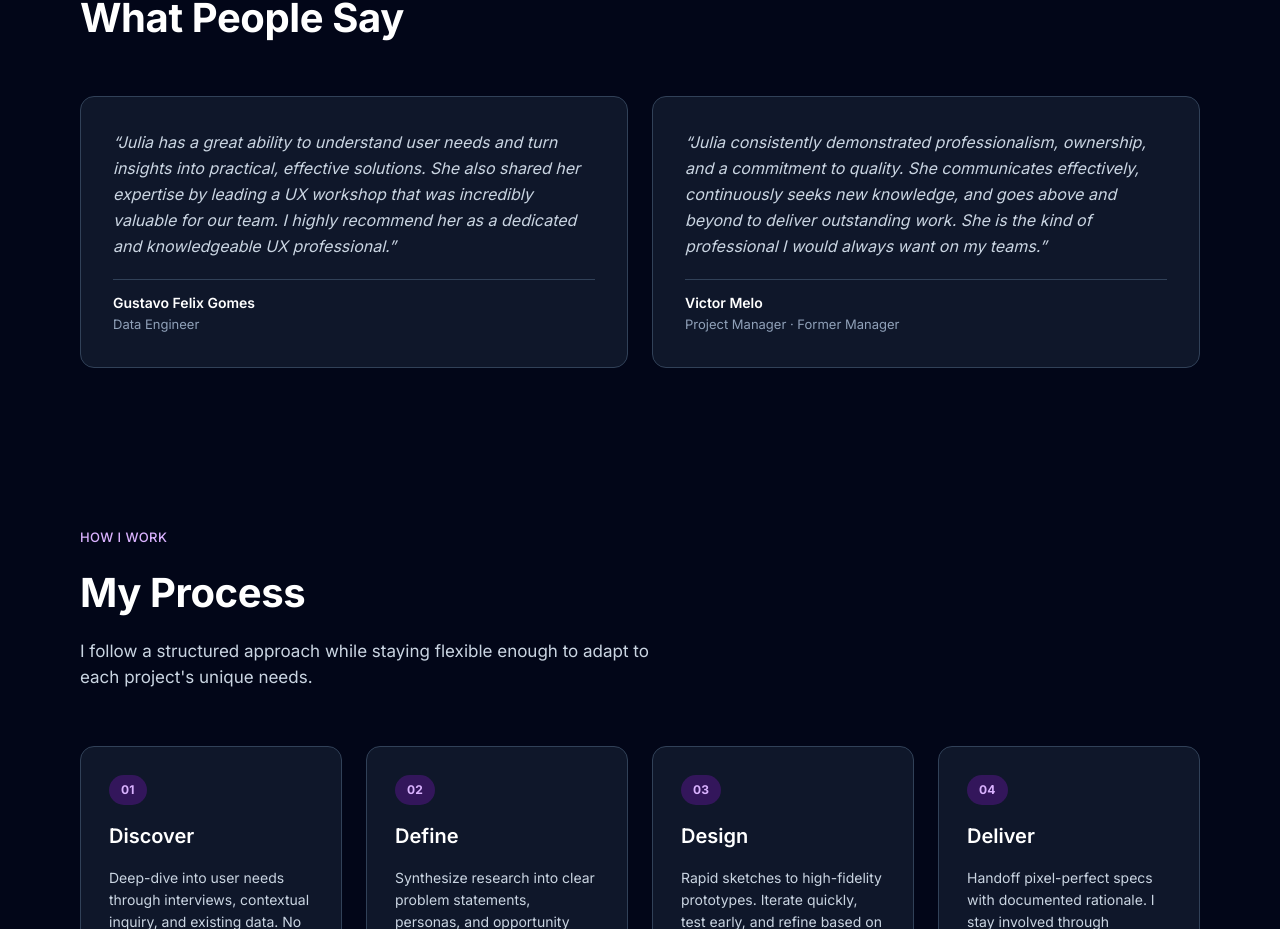
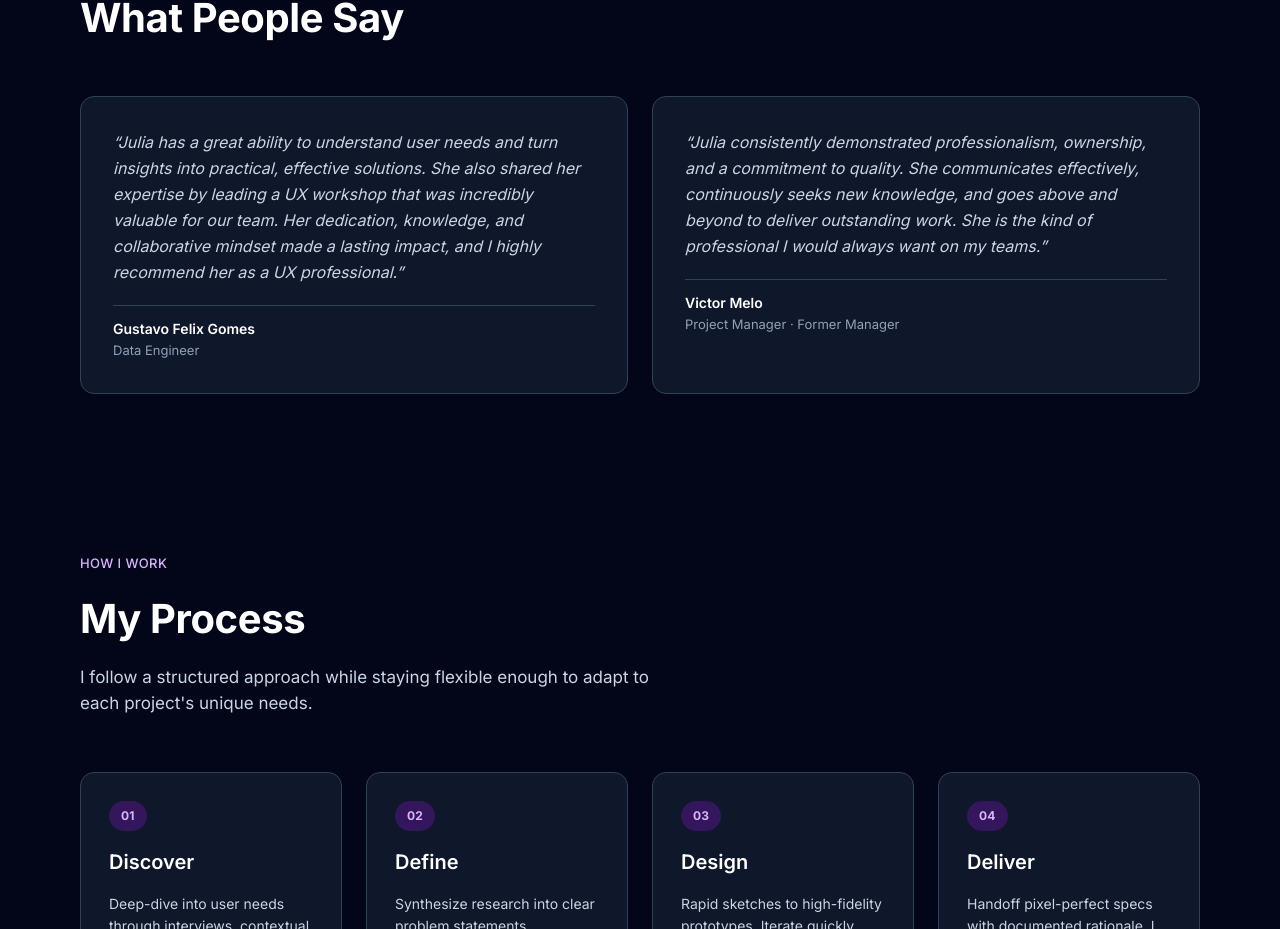
Before and after one commit to juliabizol/julia-portfolio, a Next.js app: page /about in a window 1280 px wide. Shown: the part 3313-4242 px from the top of the page. Built offline with nearby package versions, Linux system fonts and the light colour scheme.

Commit message:
Revise first testimonial quote wording

```diff
--- a/src/app/about/page.tsx
+++ b/src/app/about/page.tsx
@@ -70,7 +70,7 @@ const achievements = [
 const testimonials = [
   {
     quote:
-      "Julia has a great ability to understand user needs and turn insights into practical, effective solutions. She also shared her expertise by leading a UX workshop that was incredibly valuable for our team. I highly recommend her as a dedicated and knowledgeable UX professional.",
+      "Julia has a great ability to understand user needs and turn insights into practical, effective solutions. She also shared her expertise by leading a UX workshop that was incredibly valuable for our team. Her dedication, knowledge, and collaborative mindset made a lasting impact, and I highly recommend her as a UX professional.",
     name: "Gustavo Felix Gomes",
     title: "Data Engineer",
   },
```
